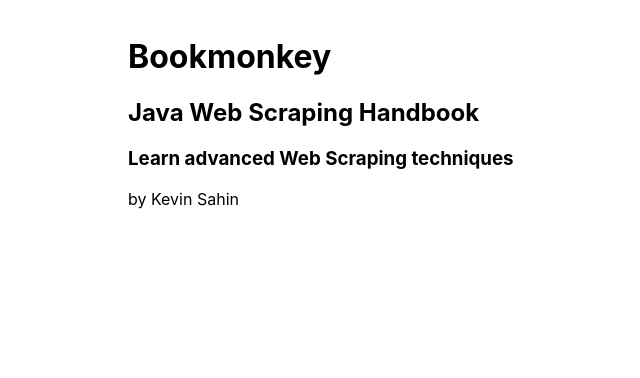
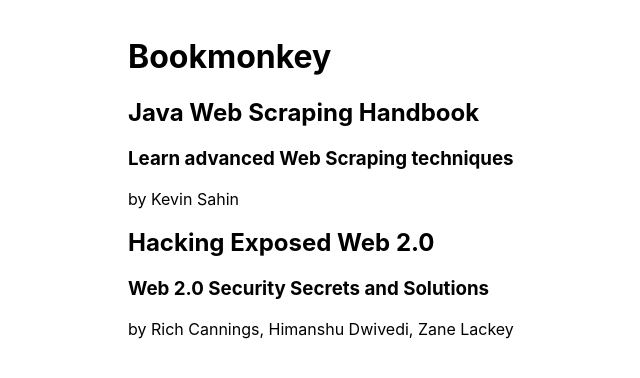
Before and after one commit to gabrielheinrich/react-typescript-workshop, a React (Create React App) app: page / in a window 1280 px wide. Shown: the top 378 px of the page, without its empty margins (212-852 px from the left). Built offline with nearby package versions, Linux system fonts and the light colour scheme.

Commit message:
04 Create a BookListItem component

```diff
--- a/src/App.tsx
+++ b/src/App.tsx
@@ -1,13 +1,15 @@
 import React from "react";
 import "./App.css";
 import { AppHeader } from "./components/AppHeader";
-import { ExampleBook } from "./components/ExampleBook";
+import { BookListItem } from "./components/BookListItem";
+import { exampleBooks } from "./domain/book";
 
 function App() {
   return (
     <div className="App">
       <AppHeader />
-      <ExampleBook />
+      <BookListItem book={exampleBooks[0]} />
+      <BookListItem book={exampleBooks[1]} />
     </div>
   );
 }
--- /dev/null
+++ b/src/components/BookListItem/BookListItem.tsx
@@ -0,0 +1,14 @@
+import { Book } from "../../domain/book";
+
+export interface BookListItemProps {
+  book: Book;
+}
+export const BookListItem = ({ book }: BookListItemProps) => {
+  return (
+    <div>
+      <h2>{book.title}</h2>
+      <h3>{book.subtitle}</h3>
+      <div>by {book.author}</div>
+    </div>
+  );
+};
--- /dev/null
+++ b/src/components/BookListItem/index.ts
@@ -0,0 +1 @@
+export * from "./BookListItem";
--- /dev/null
+++ b/src/domain/book/exampleBooks.ts
@@ -0,0 +1,83 @@
+import { Book } from "./Book";
+
+export const exampleBooks: Book[] = [
+  {
+    id: "1001606140805",
+    title: "Java Web Scraping Handbook",
+    subtitle: "Learn advanced Web Scraping techniques",
+    isbn: "1001606140805",
+    abstract:
+      "Web scraping or crawling is the art of fetching data from a third party website by downloading and parsing the HTML code to extract the data you want. It can be hard. From bad HTML code to heavy Javascript use and anti-bot techniques, it is often tricky. Lots of companies use it to obtain knowledge ...",
+    author: "Kevin Sahin",
+    publisher: "Leanpub",
+    price: "$0.00",
+    numPages: 115,
+    cover: "http://localhost:4730/covers/1001606140805.png",
+  },
+  {
+    id: "9780071494618",
+    title: "Hacking Exposed Web 2.0",
+    subtitle: "Web 2.0 Security Secrets and Solutions",
+    isbn: "9780071494618",
+    abstract:
+      "Protect your Web 2.0 architecture against the latest wave of cybercrime using expert tactics from Internet security professionals. Hacking Exposed Web 2.0 shows how hackers perform reconnaissance, choose their entry point, and attack Web 2.0 - based services, and reveals detailed countermeasures and...",
+    author: "Rich Cannings, Himanshu Dwivedi, Zane Lackey",
+    publisher: "McGraw-Hill",
+    price: "$12.03",
+    numPages: 258,
+    cover: "http://localhost:4730/covers/9780071494618.png",
+  },
+  {
+    id: "9780071740647",
+    title: "Hacking Exposed Web Applications, 3rd Edition",
+    subtitle: "Web Applications Security Secrets and Solutions",
+    isbn: "9780071740647",
+    abstract:
+      "Protect your Web applications from malicious attacks by mastering the weapons and thought processes of today's hacker. Written by recognized security practitioners and thought leaders, Hacking Exposed Web Applications, Third Edition is fully updated to cover new infiltration methods and countermeasu...",
+    author: "Joel Scambray, Vincent Liu, Caleb Sima",
+    publisher: "McGraw-Hill",
+    price: "$9.50",
+    numPages: 482,
+    cover: "http://localhost:4730/covers/9780071740647.png",
+  },
+  {
+    id: "9780134655536",
+    title: "Node.js, MongoDB and Angular Web Development, 2nd Edition",
+    subtitle:
+      "The definitive guide to using the MEAN stack to build web applications",
+    isbn: "9780134655536",
+    abstract:
+      "Node.js is a leading server-side programming environment, MongoDB is the most popular NoSQL database, and Angular is the leading framework for MVC-based front-end development. Together, they provide an easy-to-implement, fully integrated web development stack that allows web programmers to create hi...",
+    author: "Brad Dayley, Brendan Dayley, Caleb Dayley",
+    publisher: "Addison-Wesley",
+    price: "$33.16",
+    numPages: 640,
+    cover: "http://localhost:4730/covers/9780134655536.png",
+  },
+  {
+    id: "9780596522308",
+    title: "Even Faster Web Sites",
+    subtitle: "Performance Best Practices for Web Developers",
+    isbn: "9780596522308",
+    abstract:
+      "Performance is critical to the success of any web site, and yet today's web applications push browsers to their limits with increasing amounts of rich content and heavy use of Ajax. In this book, Steve Souders, web performance evangelist at Google and former Chief Performance Yahoo!, provides valuab...",
+    author: "Steve Souders",
+    publisher: "O'Reilly Media",
+    price: "$4.65",
+    numPages: 256,
+    cover: "http://localhost:4730/covers/9780596522308.png",
+  },
+  {
+    id: "9780596527525",
+    title: "Learning Web Design, 3rd Edition",
+    subtitle: "A Beginner's Guide to (X)HTML, StyleSheets, and Web Graphics",
+    isbn: "9780596527525",
+    abstract:
+      "Everything you need to know to create professional web sites is right here. Learning Web Design starts from the beginning - defining how the Web and web pages work - and builds from there. By the end of the book, you'll have the skills to create multi-column CSS layouts with optimized graphic files,...",
+    author: "Jennifer Niederst Robbins",
+    publisher: "O'Reilly Media",
+    price: "$4.13",
+    numPages: 480,
+    cover: "http://localhost:4730/covers/9780596527525.png",
+  },
+];
--- a/src/domain/book/index.ts
+++ b/src/domain/book/index.ts
@@ -1 +1,2 @@
 export * from "./Book";
+export * from "./exampleBooks";
```
Also changed, not shown: 1 other file (tests, documents, lock files or other folders).
